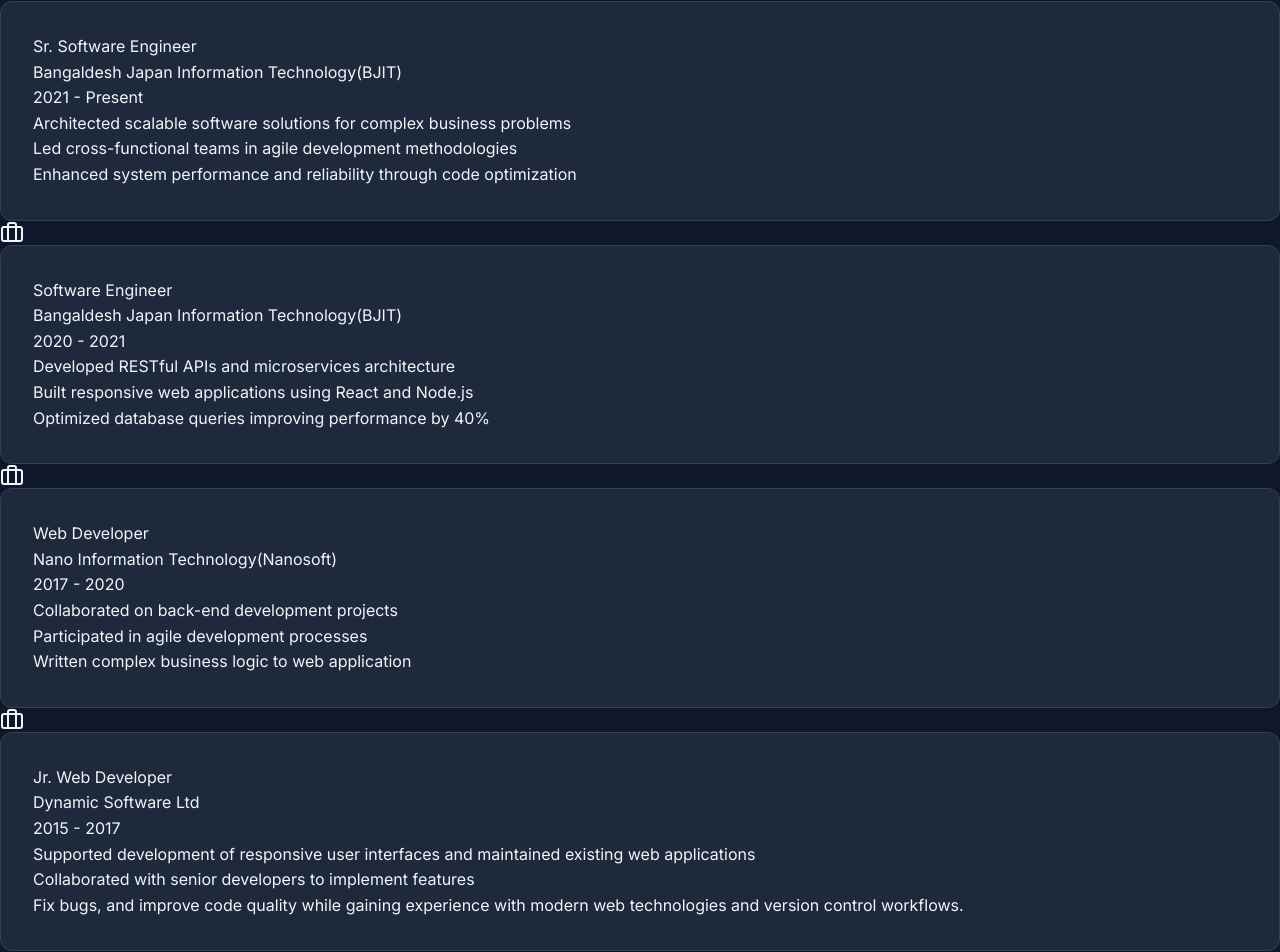
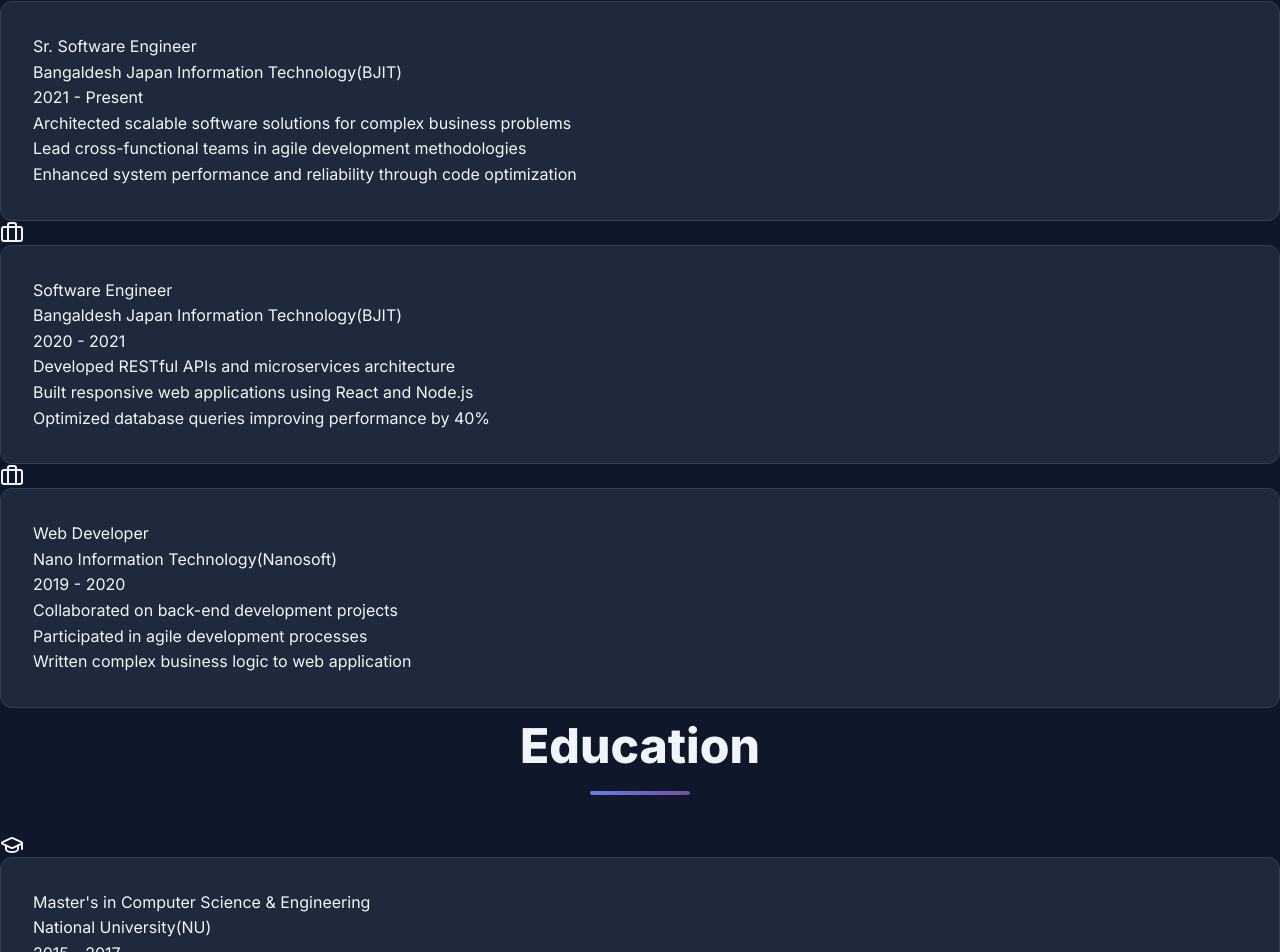
Before and after one commit to musfiz/resume, a Next.js app: page / in a window 1280 px wide. Shown: the part 3389-4341 px from the top of the page. Built offline with nearby package versions, Linux system fonts and the light colour scheme.

Commit message:
Upload updated cv

```diff
--- a/src/components/sections/Experience.tsx
+++ b/src/components/sections/Experience.tsx
@@ -32,7 +32,7 @@
                   </div>
                   <ul className="list-disc list-inside space-y-2 text-gray-600 dark:text-gray-400">
                     <li>Architected scalable software solutions for complex business problems</li>
-                    <li>Led cross-functional teams in agile development methodologies</li>
+                    <li>Lead cross-functional teams in agile development methodologies</li>
                     <li>Enhanced system performance and reliability through code optimization</li>
                   </ul>
                 </div>
@@ -76,7 +76,7 @@
                       <h3 className="text-2xl font-bold">Web Developer</h3>
                       <p className="text-blue-500 font-semibold">Nano Information Technology(Nanosoft)</p>
                     </div>
-                    <span className="text-gray-500 dark:text-gray-400 mt-2 md:mt-0 font-semibold">2017 - 2020</span>
+                    <span className="text-gray-500 dark:text-gray-400 mt-2 md:mt-0 font-semibold">2019 - 2020</span>
                   </div>
                   <ul className="list-disc list-inside space-y-2 text-gray-600 dark:text-gray-400">
                     <li>Collaborated on back-end development projects</li>
@@ -87,13 +87,10 @@
               </div>
 
               {/* Experience 4 */}
-              <div className="relative pl-20">
-                {/* Icon */}
+              {/* <div className="relative pl-20">
                 <div className="absolute left-0 top-0 w-16 h-16 bg-gradient-to-br from-red-500 to-rose-600 rounded-full flex items-center justify-center shadow-lg">
                   <Briefcase className="w-8 h-8 text-white" />
                 </div>
-
-                {/* Content */}
                 <div className="experience-card">
                   <div className="flex flex-col md:flex-row md:items-center md:justify-between mb-4">
                     <div>
@@ -108,7 +105,7 @@
                     <li>Fix bugs, and improve code quality while gaining experience with modern web technologies and version control workflows.</li>
                   </ul>
                 </div>
-              </div>
+              </div> */}
             </div>
           </div>
         </div>
```
Also changed, not shown: 2 other files (tests, documents, lock files or other folders).
